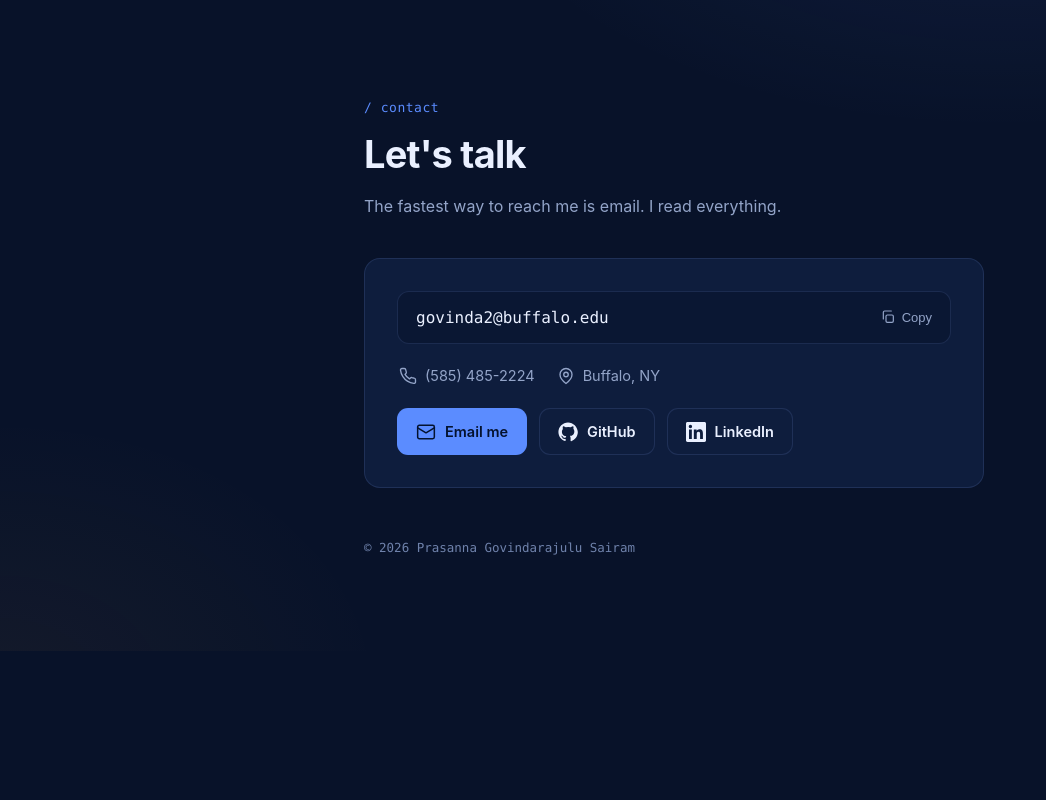
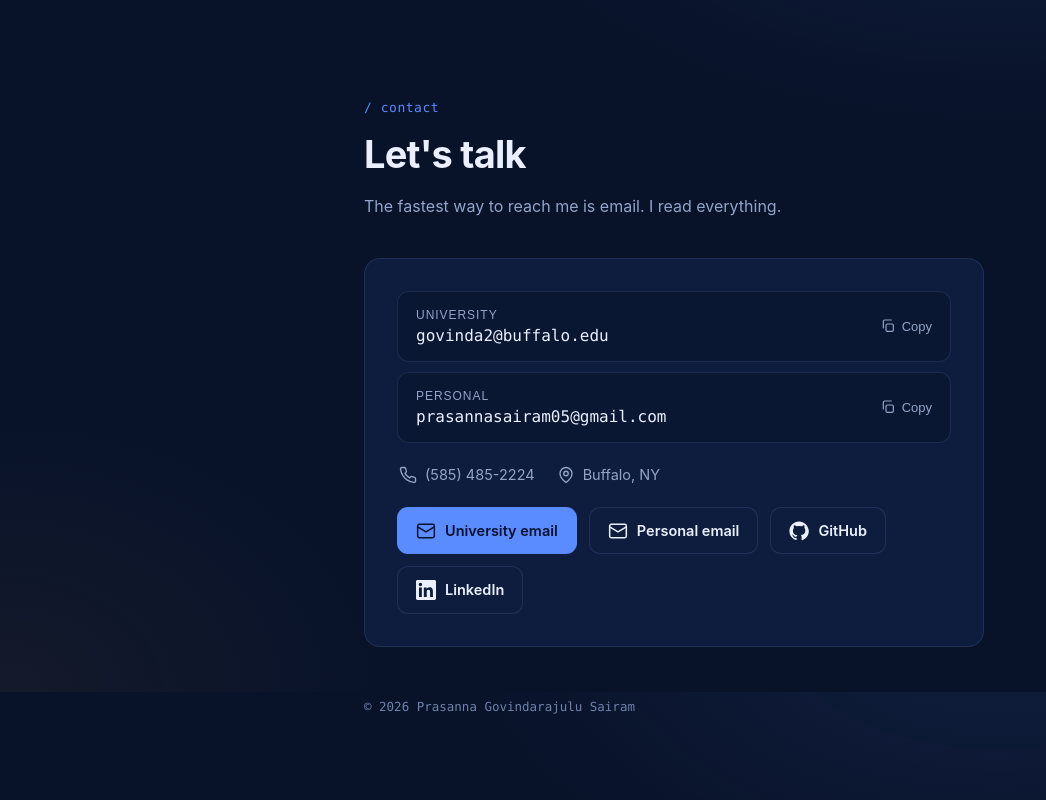
Before and after one commit to prasannaman44/website, a React (Vite) app: page / in a window 1280 px wide. Shown: the part 7308-8108 px from the top of the page, without its empty margins (0-1046 px from the left). Before the commit the page ends 7959 px from the top, so only its background shows below. Built offline with nearby package versions, Linux system fonts and the light colour scheme.

Commit message:
Show both contact email addresses

```diff
--- a/src/App.jsx
+++ b/src/App.jsx
@@ -13,7 +13,10 @@ const PROFILE = {
   role: 'Backend, Systems & ML Engineer',
   thesis: 'I build the layers most people import.',
   bio: "Computer Science student at the University at Buffalo with a backend and systems focus. I've written an HTTP server, a bytecode interpreter, and a memory allocator from scratch — because the fastest way to understand a tool is to build it yourself. Right now I'm pointing that same instinct at quantitative research, building production ML pipelines over crypto market data at Tekly Studio.",
-  email: 'govinda2@buffalo.edu',
+  emails: [
+    { address: 'govinda2@buffalo.edu', label: 'University' },
+    { address: 'prasannasairam05@gmail.com', label: 'Personal' },
+  ],
   phone: '(585) 485-2224',
   location: 'Buffalo, NY',
   github: 'https://github.com/prasannaman44',
@@ -396,7 +399,7 @@ export default function App() {
   const [progress, setProgress] = useState(0)
   const [photo, setPhoto] = useState(DEFAULT_IMAGE)
   const [filter, setFilter] = useState('All')
-  const [copied, setCopied] = useState(false)
+  const [copied, setCopied] = useState(null)
   const fileInput = useRef(null)
   const resumeWrap = useRef(null)
   const scrollRaf = useRef(0)
@@ -487,13 +490,13 @@ export default function App() {
     reader.readAsDataURL(file)
   }
 
-  const copyEmail = async () => {
+  const copyEmail = async (email) => {
     try {
-      await navigator.clipboard.writeText(PROFILE.email)
-      setCopied(true)
-      setTimeout(() => setCopied(false), 1800)
+      await navigator.clipboard.writeText(email)
+      setCopied(email)
+      setTimeout(() => setCopied((current) => (current === email ? null : current)), 1800)
     } catch {
-      window.location.href = `mailto:${PROFILE.email}`
+      window.location.href = `mailto:${email}`
     }
   }
 
@@ -584,7 +587,7 @@ export default function App() {
               <a href={PROFILE.linkedin} target="_blank" rel="noopener noreferrer" aria-label="LinkedIn" className="interactive">
                 {Icon.linkedin()}
               </a>
-              <a href={`mailto:${PROFILE.email}`} aria-label="Email" className="interactive">
+              <a href={`mailto:${PROFILE.emails[0].address}`} aria-label="Email" className="interactive">
                 {Icon.mail()}
               </a>
             </div>
@@ -853,12 +856,24 @@ export default function App() {
             </header>
 
             <div className="contact-card reveal">
-              <button className="email-copy interactive" onClick={copyEmail}>
-                <span className="email-text mono">{PROFILE.email}</span>
-                <span className={`copy-state${copied ? ' done' : ''}`}>
-                  {copied ? (<>{Icon.check()} Copied</>) : (<>{Icon.copy()} Copy</>)}
-                </span>
-              </button>
+              <div className="email-list">
+                {PROFILE.emails.map(({ address, label }) => (
+                  <button
+                    key={address}
+                    className="email-copy interactive"
+                    onClick={() => copyEmail(address)}
+                    aria-label={`Copy ${label.toLowerCase()} email address`}
+                  >
+                    <span className="email-details">
+                      <span className="email-label">{label}</span>
+                      <span className="email-text mono">{address}</span>
+                    </span>
+                    <span className={`copy-state${copied === address ? ' done' : ''}`}>
+                      {copied === address ? (<>{Icon.check()} Copied</>) : (<>{Icon.copy()} Copy</>)}
+                    </span>
+                  </button>
+                ))}
+              </div>
 
               <div className="contact-meta">
                 <span className="meta-item">{Icon.phone()} {PROFILE.phone}</span>
@@ -866,9 +881,15 @@ export default function App() {
               </div>
 
               <div className="contact-buttons">
-                <a className="btn btn-accent interactive" href={`mailto:${PROFILE.email}`}>
-                  {Icon.mail()} Email me
-                </a>
+                {PROFILE.emails.map(({ address, label }, index) => (
+                  <a
+                    key={address}
+                    className={`btn ${index === 0 ? 'btn-accent' : 'btn-ghost'} interactive`}
+                    href={`mailto:${address}`}
+                  >
+                    {Icon.mail()} {label} email
+                  </a>
+                ))}
                 <a className="btn btn-ghost interactive" href={PROFILE.github} target="_blank" rel="noopener noreferrer">
                   {Icon.github()} GitHub
                 </a>
@@ -1320,6 +1341,7 @@ button.tag:hover, .tag-active { background: var(--accent); color: #04122e; }
   background: var(--panel); border: 1px solid var(--panel-line);
   max-width: 620px;
 }
+.email-list { display: grid; gap: 10px; }
 .email-copy {
   display: flex; align-items: center; justify-content: space-between; gap: 16px; width: 100%;
   padding: 16px 18px; border-radius: 12px; cursor: pointer;
@@ -1327,6 +1349,8 @@ button.tag:hover, .tag-active { background: var(--accent); color: #04122e; }
   color: var(--text); transition: border-color 0.2s;
 }
 .email-copy:hover { border-color: var(--accent); }
+.email-details { display: grid; gap: 4px; text-align: left; min-width: 0; }
+.email-label { color: var(--muted); font-size: 12px; text-transform: uppercase; letter-spacing: 0.08em; }
 .email-text { font-size: 16px; }
 .copy-state { display: inline-flex; align-items: center; gap: 6px; font-size: 13px; color: var(--muted); white-space: nowrap; }
 .copy-state.done { color: var(--green); }
@@ -1388,5 +1412,8 @@ button.tag:hover, .tag-active { background: var(--accent); color: #04122e; }
   .side-social { display: none; }
   .stat-num { font-size: 30px; }
   .resume-frame { height: 70vh; }
+  .contact-card { padding: 22px; }
+  .email-copy { align-items: flex-start; padding: 14px; }
+  .email-text { font-size: 13px; overflow-wrap: anywhere; }
 }
 `
```
